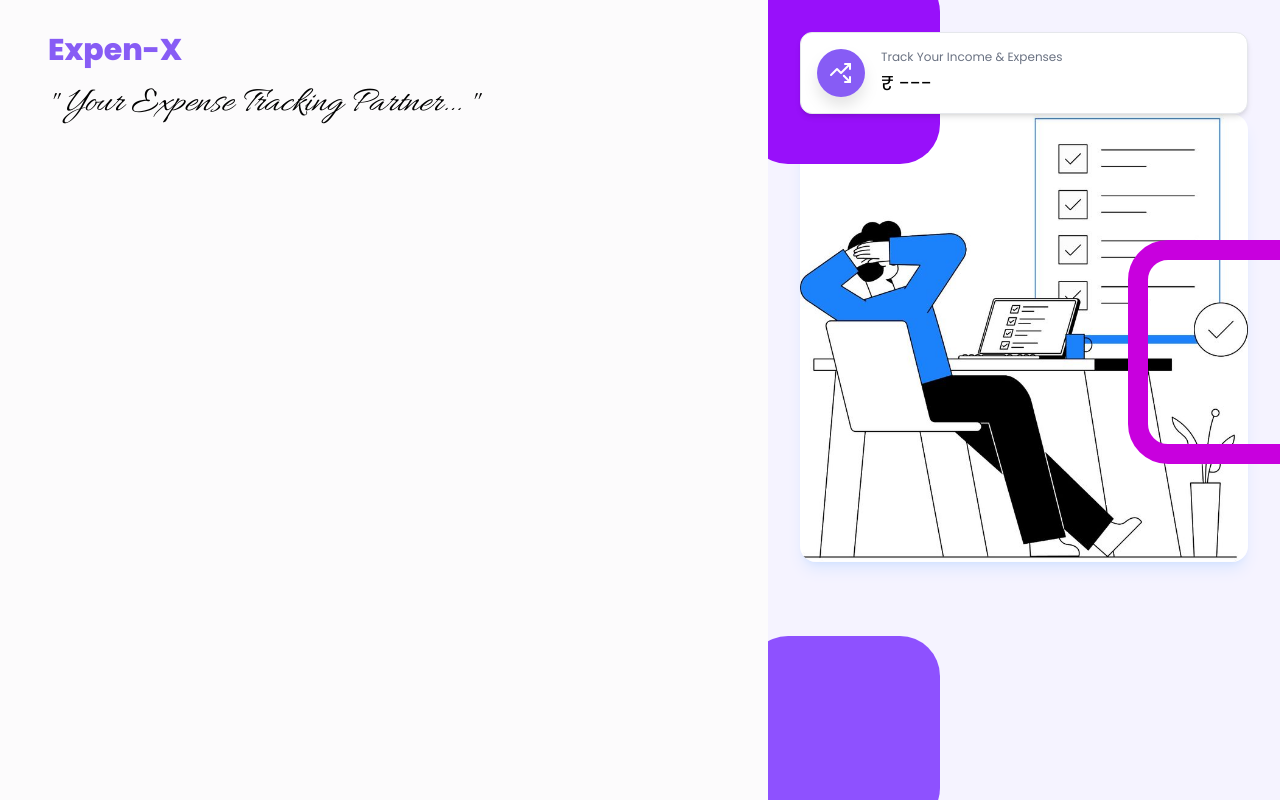
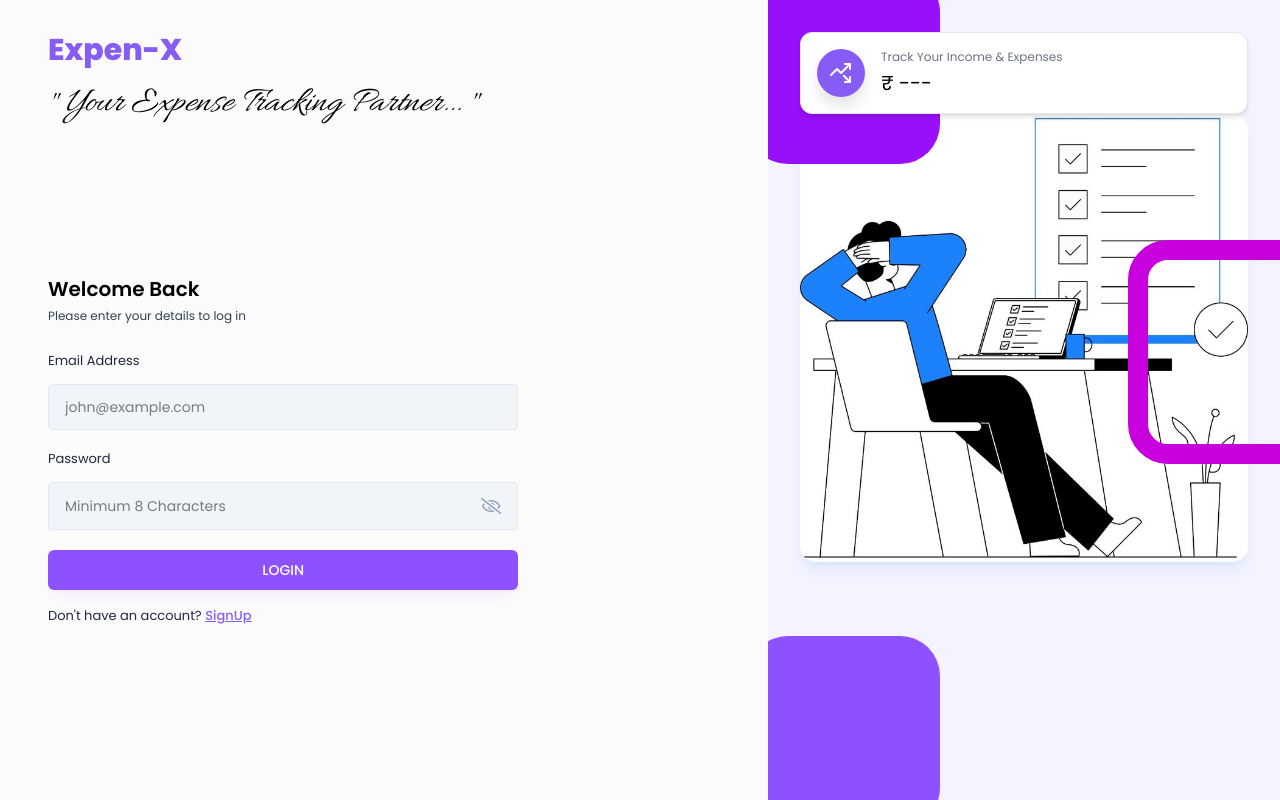
Before and after one commit to anurudha07/ExpenX, a React (Vite) app in the folder frontend/: page /#/login in a window 1280 px wide. Built offline with nearby package versions, Linux system fonts and the light colour scheme.

Commit message:
Update Login.jsx

```diff
--- a/frontend/src/pages/Auth/Login.jsx
+++ b/frontend/src/pages/Auth/Login.jsx
@@ -1,77 +1,96 @@
+import React, { useState, useContext } from 'react'
+import AuthLayout from '../../components/layouts/AuthLayout';
+import { Link, useNavigate } from "react-router-dom";
+import Input from "../../components/Inputs/Input";
+import { validateEmail } from '../../utils/helper';
+import axiosInstance from '../../utils/axiosInstance';
+import { API_PATHS } from '../../utils/apiPaths';
+import { UserContext } from '../../context/userContext';
 
-import React from 'react';
-import CARD_2 from '../../assets/images/card2.png';
-import { LuTrendingUpDown } from 'react-icons/lu';
+const Login = () => {
+  const [email, setEmail] = useState("");
+  const [password, setPassword] = useState("");
+  const [error, setError] = useState(null);
 
-const AuthLayout = ({ children }) => {
+  const { updateUser } = useContext(UserContext);
+
+  const navigate = useNavigate();
+
+  // Handle Login Form Submit
+  const handleLogin = async (e) => {
+    e.preventDefault();
+
+    if(!validateEmail(email)) {
+      setError("Please enter a valid email address.");
+      return;
+    }
+    if(!password){
+      setError("Please enter the password");
+      return;
+    }
+    setError("");
+
+    // Login API Call
+    try {
+      const response = await axiosInstance.post(API_PATHS.AUTH.LOGIN, {
+        email,
+        password,
+      });
+      const { token, user } = response.data;
+
+      if(token) {
+        localStorage.setItem("token", token);
+        updateUser(user);
+        navigate("/dashboard");
+      }
+    } catch (error) {
+      if(error.response && error.response.data.message) {
+        setError(error.response.data.message);
+      } else {
+        setError("Something went wrong. Please try again.")
+      }
+    }
+  }
+
+
   return (
-    <div className="flex h-screen">
-      {/* Left side */}
-      <div className="w-full md:w-3/5 px-12 pt-8 pb-12 flex flex-col">
-        <h2 className="text-3xl font-extrabold text-primary mb-4">Expen-X</h2>
-        {/* Inline font load */}
-        <>
-          <link
-            href="https://fonts.googleapis.com/css2?family=Allura&display=swap"
-            rel="stylesheet"
-          />
-          <p
-            className="text-4xl italic mb-9"
-            style={{ fontFamily: 'Allura, cursive', color: '#000' }}
-          >
-            " Your Expense Tracking Partner... "
+    <AuthLayout>
+        <div className="lg:w-[70%] h-3/4 md:h-full flex flex-col justify-center">
+          <h3 className="text-xl font-semibold text-black">Welcome Back</h3>
+          <p className="text-xs text-slate-700 mt-[5px] mb-6">
+            Please enter your details to log in
           </p>
-        </>
-        {/* Main content (forms) */}
-        <div className="flex-1 overflow-auto">
-          {children}
+
+          <form onSubmit={handleLogin}>
+            <Input
+              value={email}
+              onChange={({ target }) => setEmail(target.value)}
+              label="Email Address"
+              placeholder="john@example.com"
+              type="text"
+            />
+            <Input
+              value={password}
+              onChange={({ target }) => setPassword(target.value)}
+              label="Password"
+              placeholder="Minimum 8 Characters"
+              type="password"
+            />
+            {error && <p className="text-red-500 text-xs pb-2.5">{error}</p>}
+
+            <button type="submit" className="btn-primary">
+              LOGIN
+            </button>
+            <p className="text-[13px] text-slate-800 mt-3">
+              Don't have an account?{" "}
+              <Link className="font-medium text-primary underline" to="/signup">
+                SignUp
+              </Link>
+            </p>
+          </form>
         </div>
-      </div>
-
-      {/* Right side: use original purple background style, keep image/card size from second code */}
-      <div className="hidden md:block w-2/5 h-screen bg-violet-50 bg-auth-bg-img bg-cover bg-no-repeat bg-center overflow-hidden p-8 relative flex flex-col justify-between">
-        {/* Top-aligned Stats card */}
-        <div className="relative w-full max-w-127 z-20 ">
-          <StatsInfoCard
-            icon={<LuTrendingUpDown />}
-            label="Track Your Income & Expenses"
-            value="--- "
-            color="bg-primary"
-          />
-        </div>
-
-        {/* Bottom-aligned Image */}
-        <div className="w-full max-w-lg z-20">
-          <img
-            src={CARD_2}
-            alt="Card"
-            className="w-full rounded-2xl shadow-lg shadow-blue-400/15"
-          />
-        </div>
-
-        {/* Decorative shapes behind */}
-        <div className="absolute w-48 h-48 rounded-[40px] bg-purple-600 absolute -top-7 -left-5" />
-        <div className="absolute w-48 h-56 rounded-[40px] border-[20px] border-fuchsia-600 absolute top-[30%] -right-10" />
-        <div className="absolute w-48 h-48 rounded-[40px] bg-violet-500 absolute -bottom-7 -left-5" />
-      </div>
-    </div>
+    </AuthLayout>
   );
 };
 
-export default AuthLayout;
-
-const StatsInfoCard = ({ icon, label, value, color }) => {
-  return (
-    <div className="flex gap-4 bg-white p-4 rounded-xl shadow-md border border-gray-200 z-20">
-      <div
-        className={`w-12 h-12 flex items-center justify-center text-2xl text-white ${color} rounded-full drop-shadow-xl`}
-      >
-        {icon}
-      </div>
-      <div>
-        <h6 className="text-xs text-gray-500 mb-1">{label}</h6>
-        <span className="text-xl">₹ {value}</span>
-      </div>
-    </div>
-  );
-};
+export default Login;
```
